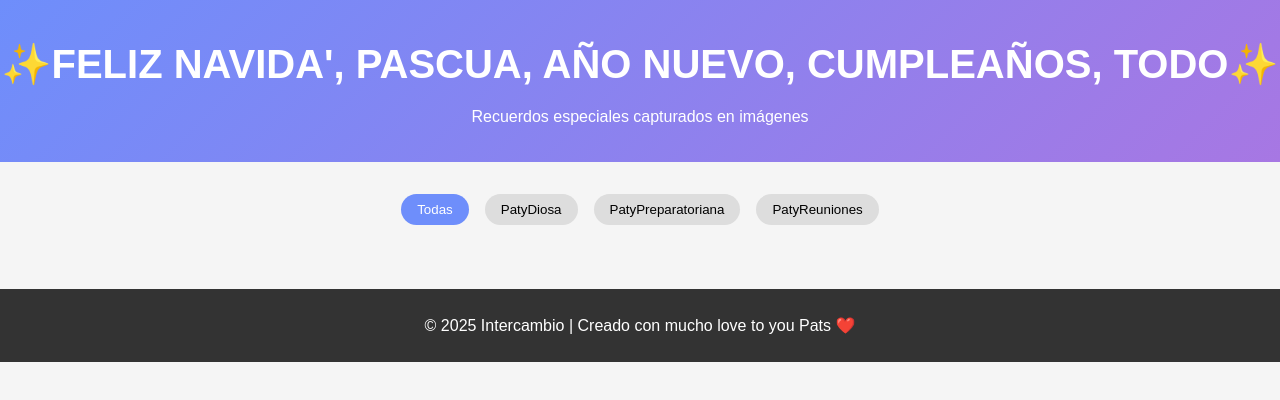
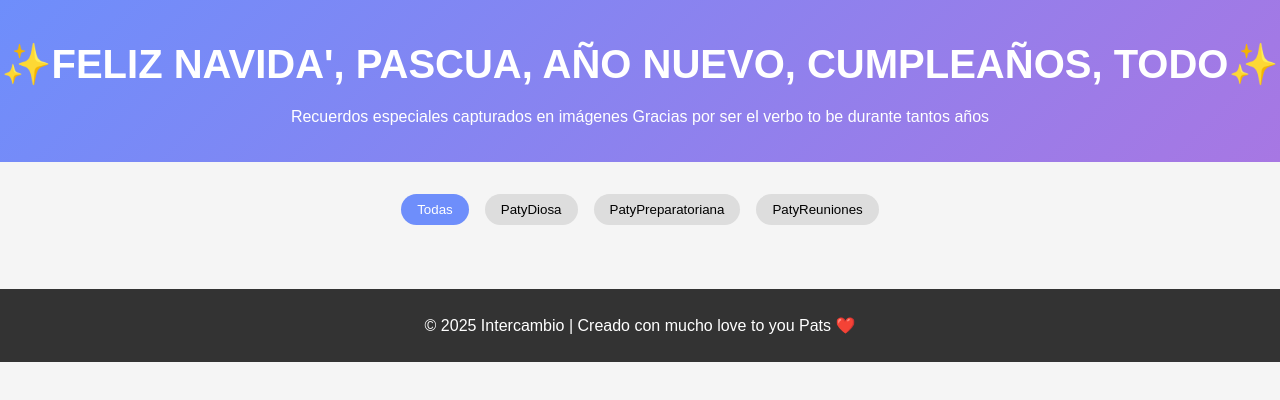
Before and after one commit to CrazyDDiamond/SecretSanta, a plain HTML site: page index.html in a window 1280 px wide. Drawn offline with Linux system fonts and the light colour scheme.

Commit message:
Update index.html

```diff
--- a/index.html
+++ b/index.html
@@ -9,7 +9,8 @@
 <body>
     <header>
         <h1>✨FELIZ NAVIDA', PASCUA, AÑO NUEVO, CUMPLEAÑOS, TODO✨</h1>
-        <p>Recuerdos especiales capturados en imágenes</p>
+        <p>Recuerdos especiales capturados en imágenes
+            Gracias por ser el verbo to be durante tantos años</p>
     </header>
 
     <main>
```
